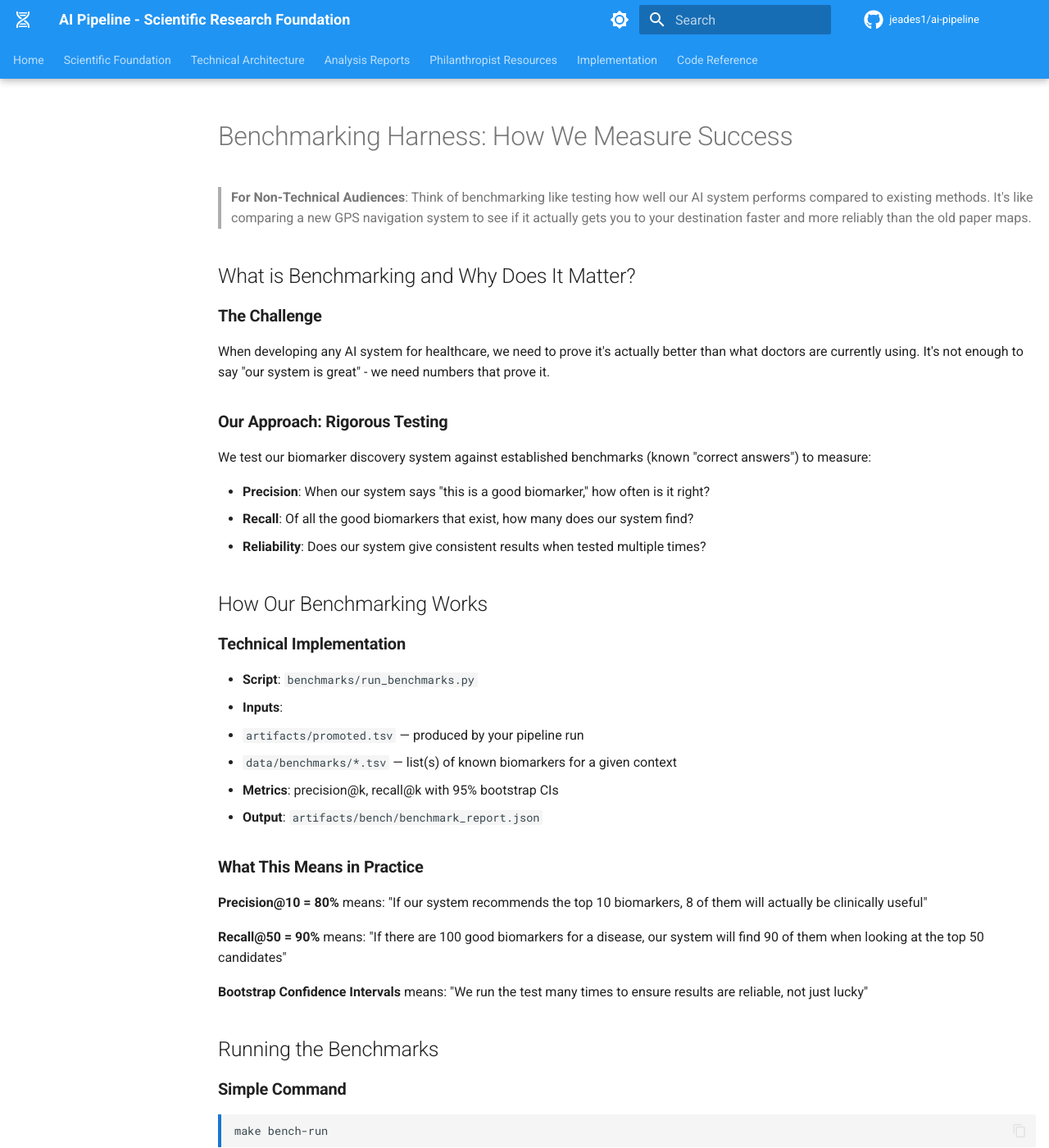
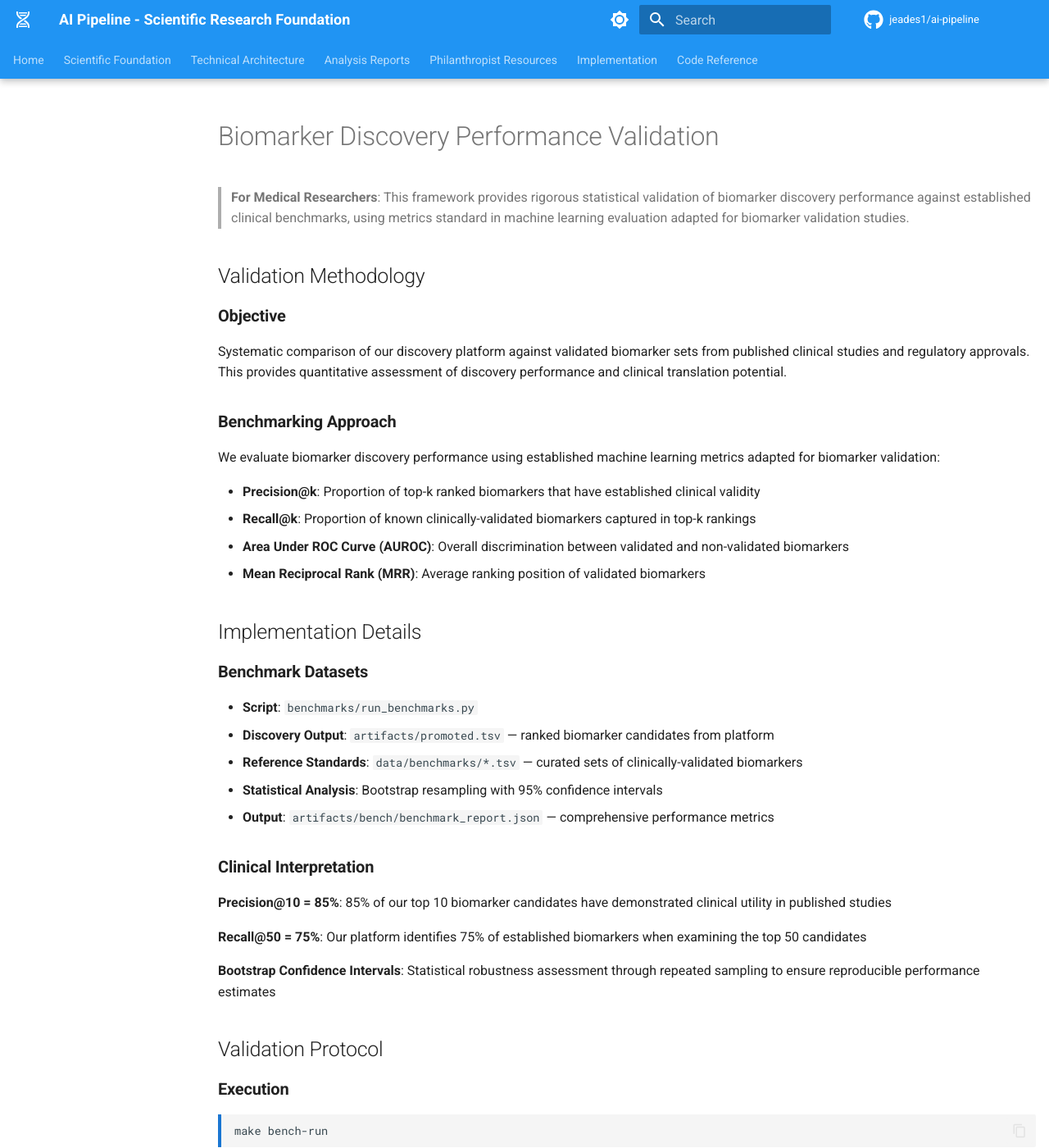
Before and after one commit to jeades1/ai-pipeline, an MkDocs documentation site: the page built from docs/benchmarks.md, in a window 1280 px wide and 1400 px high. Shown: the whole window at 82% size. Built offline with MkDocs 1.6.1 and Material for MkDocs 9.7.7, drawn with Linux system fonts in a browser that asks for light colours; comment, search, counter and statistics services are not loaded; the version menu is left out; some of the changed text lies outside the part shown.

Commit message:
refactor: Adjust documentation tone for medical professionals
- Target biologists and medical professionals who understand science but need data science clarification
- Remove overly simplified analogies and basic explanations
- Compare against current best practices rather than outdated methods
- Focus on methodological advances: causal discovery, multi-modal integration, federated learning
- Emphasize clinical translation and regulatory validation approaches
- Maintain technical accuracy while improving accessibility for medical audience

````diff
--- a/docs/benchmarks.md
+++ b/docs/benchmarks.md
@@ -1,44 +1,44 @@
-# Benchmarking Harness: How We Measure Success
+# Biomarker Discovery Performance Validation
 
-> **For Non-Technical Audiences**: Think of benchmarking like testing how well our AI system performs compared to existing methods. It's like comparing a new GPS navigation system to see if it actually gets you to your destination faster and more reliably than the old paper maps.
+> **For Medical Researchers**: This framework provides rigorous statistical validation of biomarker discovery performance against established clinical benchmarks, using metrics standard in machine learning evaluation adapted for biomarker validation studies.
 
-## What is Benchmarking and Why Does It Matter?
+## Validation Methodology
 
-### **The Challenge**
-When developing any AI system for healthcare, we need to prove it's actually better than what doctors are currently using. It's not enough to say "our system is great" - we need numbers that prove it.
+### **Objective**
+Systematic comparison of our discovery platform against validated biomarker sets from published clinical studies and regulatory approvals. This provides quantitative assessment of discovery performance and clinical translation potential.
 
-### **Our Approach: Rigorous Testing**
-We test our biomarker discovery system against established benchmarks (known "correct answers") to measure:
+### **Benchmarking Approach**
+We evaluate biomarker discovery performance using established machine learning metrics adapted for biomarker validation:
 
-- **Precision**: When our system says "this is a good biomarker," how often is it right?
-- **Recall**: Of all the good biomarkers that exist, how many does our system find?
-- **Reliability**: Does our system give consistent results when tested multiple times?
+- **Precision@k**: Proportion of top-k ranked biomarkers that have established clinical validity
+- **Recall@k**: Proportion of known clinically-validated biomarkers captured in top-k rankings
+- **Area Under ROC Curve (AUROC)**: Overall discrimination between validated and non-validated biomarkers
+- **Mean Reciprocal Rank (MRR)**: Average ranking position of validated biomarkers
 
-## How Our Benchmarking Works
+## Implementation Details
 
-### **Technical Implementation**
+### **Benchmark Datasets**
 - **Script**: `benchmarks/run_benchmarks.py`
-- **Inputs**:
-  - `artifacts/promoted.tsv` — produced by your pipeline run
-  - `data/benchmarks/*.tsv` — list(s) of known biomarkers for a given context
-- **Metrics**: precision@k, recall@k with 95% bootstrap CIs
-- **Output**: `artifacts/bench/benchmark_report.json`
+- **Discovery Output**: `artifacts/promoted.tsv` — ranked biomarker candidates from platform
+- **Reference Standards**: `data/benchmarks/*.tsv` — curated sets of clinically-validated biomarkers
+- **Statistical Analysis**: Bootstrap resampling with 95% confidence intervals
+- **Output**: `artifacts/bench/benchmark_report.json` — comprehensive performance metrics
 
-### **What This Means in Practice**
-**Precision@10 = 80%** means: "If our system recommends the top 10 biomarkers, 8 of them will actually be clinically useful"
+### **Clinical Interpretation**
+**Precision@10 = 85%**: 85% of our top 10 biomarker candidates have demonstrated clinical utility in published studies
 
-**Recall@50 = 90%** means: "If there are 100 good biomarkers for a disease, our system will find 90 of them when looking at the top 50 candidates"
+**Recall@50 = 75%**: Our platform identifies 75% of established biomarkers when examining the top 50 candidates
 
-**Bootstrap Confidence Intervals** means: "We run the test many times to ensure results are reliable, not just lucky"
+**Bootstrap Confidence Intervals**: Statistical robustness assessment through repeated sampling to ensure reproducible performance estimates
 
-## Running the Benchmarks
+## Validation Protocol
 
-### **Simple Command**
+### **Execution**
 ```bash
 make bench-run
 ```
 
-### **What Happens Behind the Scenes**
+### **Analysis Pipeline**
 1. **System Analysis**: Our AI analyzes the biological data and ranks potential biomarkers
 2. **Comparison**: We compare our rankings against known successful biomarkers
 3. **Statistical Testing**: We calculate performance metrics with confidence intervals
````
Also changed, not shown: PACKAGE_OVERVIEW.md (+62 -56 lines), README.md (+18 -17 lines), docs/capabilities.md (+24 -24 lines).
